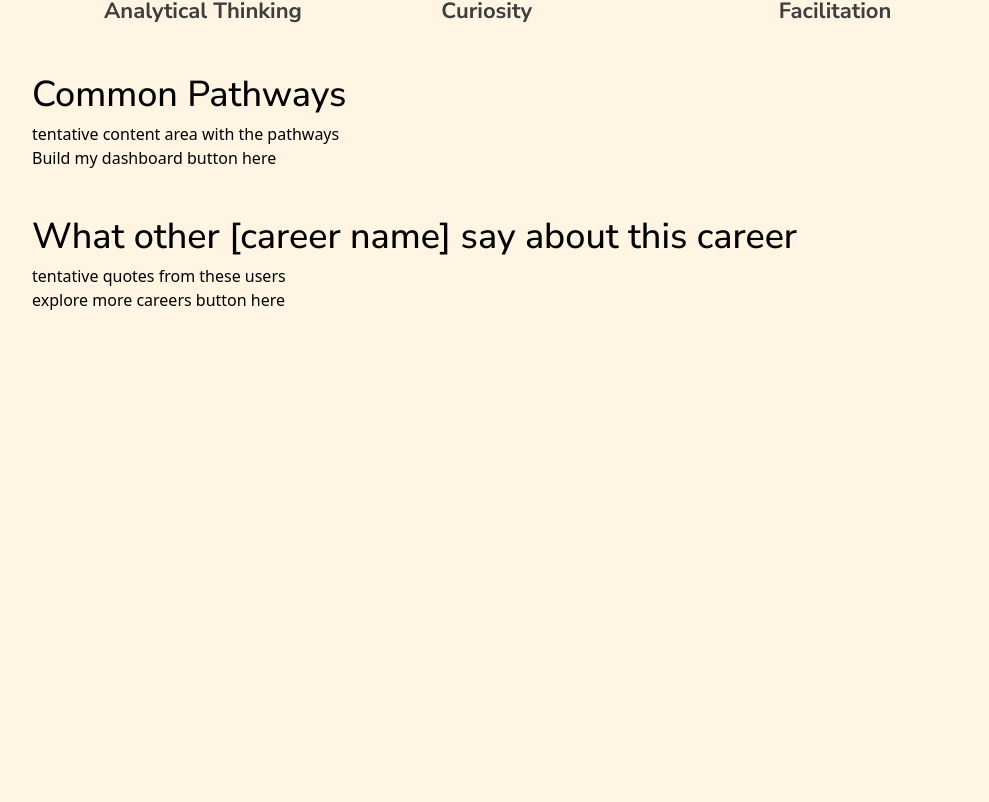
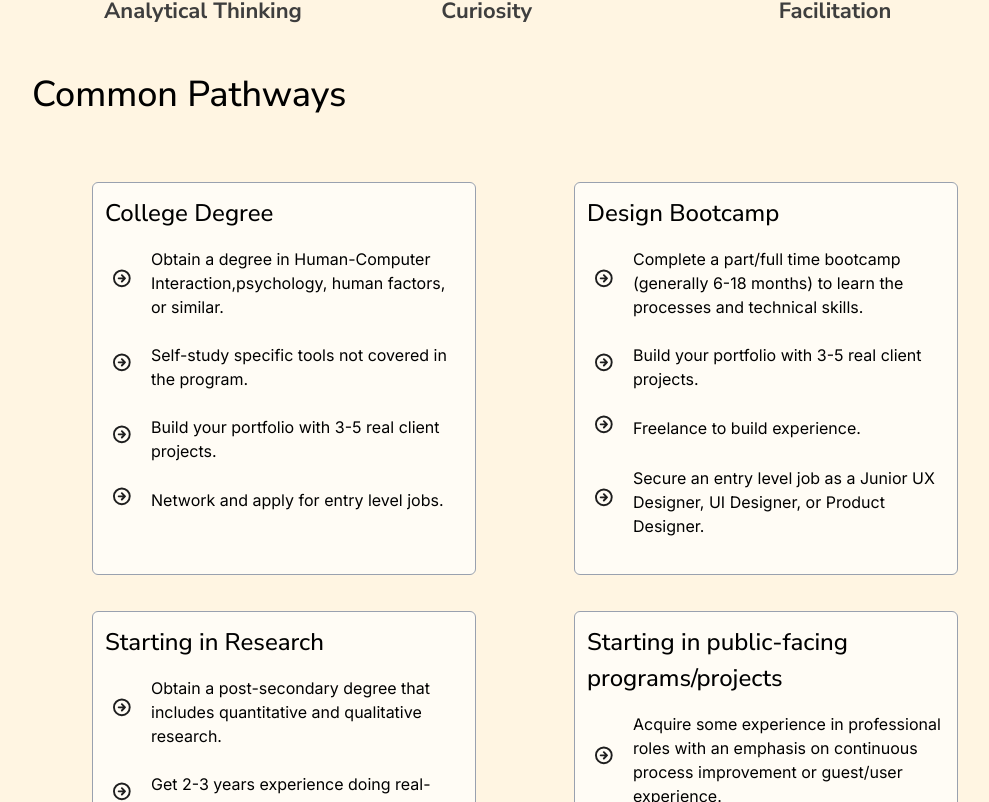
Before and after one commit to cherryontech/salted-caramel, a React (Vite) app: page /details/1 in a window 1280 px wide. Shown: the part 1538-2340 px from the top of the page, without its empty margins (96-1085 px from the left). Before the commit the page ends 1850 px from the top, so only its background shows below. Built offline with nearby package versions, Linux system fonts and the light colour scheme.

Commit message:
added arrow icon for pathways section and info/styling

```diff
--- /dev/null
+++ b/src/assets/icons/Arrow.tsx
@@ -0,0 +1,23 @@
+const ArrowIcon = () => {
+  return (
+    <div className="pl-2 mb-2">
+      <svg
+        width="18"
+        height="19"
+        viewBox="0 0 19 19"
+        fill="none"
+        xmlns="http://www.w3.org/2000/svg"
+      >
+        <path
+          d="M9.33333 12.6667L12.6667 9.33333M12.6667 9.33333L9.33333 6M12.6667 9.33333H6M17.6667 9.33333C17.6667 13.9357 13.9357 17.6667 9.33333 17.6667C4.73096 17.6667 1 13.9357 1 9.33333C1 4.73096 4.73096 1 9.33333 1C13.9357 1 17.6667 4.73096 17.6667 9.33333Z"
+          stroke="#1E1E1E"
+          stroke-width="2"
+          stroke-linecap="round"
+          stroke-linejoin="round"
+        />
+      </svg>
+    </div>
+  );
+};
+
+export default ArrowIcon;
--- a/src/routes/DetailPage.tsx
+++ b/src/routes/DetailPage.tsx
@@ -4,6 +4,7 @@ import BarIcon from "../assets/icons/Bar";
 import ClockIcon from "../assets/icons/Clock";
 import DollarSignIcon from "../assets/icons/DollarSign";
 import HouseIcon from "../assets/icons/House";
+import ArrowIcon from "../assets/icons/Arrow";
 
 interface Specialization {
   image: string;
@@ -158,7 +159,34 @@ const DetailPage = () => {
           {" "}
           Common Pathways
         </h2>
-        <p> tentative content area with the pathways</p>
+        <div className="grid grid-cols-2 gap-x-15 gap-y-9 p-15">
+          {item.pathways.map((data) => {
+            return (
+              <div
+                key={data.type}
+                className="p-3 border border-gray-400 rounded-md w-sm max-w-sm flex gap-5 bg-white"
+              >
+                <div className="float-right">
+                  <h3 className="text-[24px] font-medium font-nunito mb-4">
+                    {data.type}
+                  </h3>
+                  <ul>
+                    {data.milestones.map((milestone, index) => (
+                      <li key={index}>
+                        <span className="flex items-center gap-5 font-inter text-[16px]">
+                          {" "}
+                          <ArrowIcon />
+                          {milestone}
+                        </span>
+                        <br />
+                      </li>
+                    ))}
+                  </ul>
+                </div>
+              </div>
+            );
+          })}
+        </div>
       </section>
 
       <div> Build my dashboard button here</div>
```
